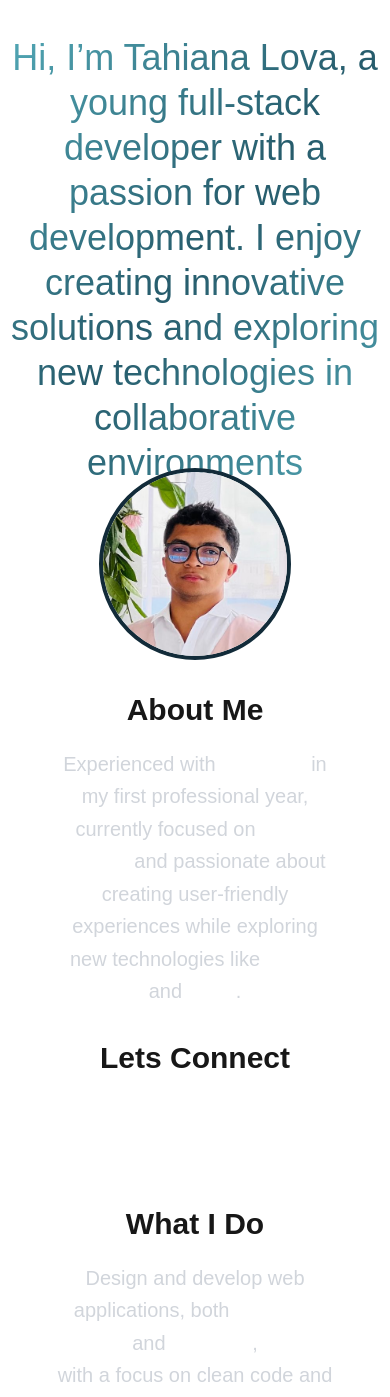
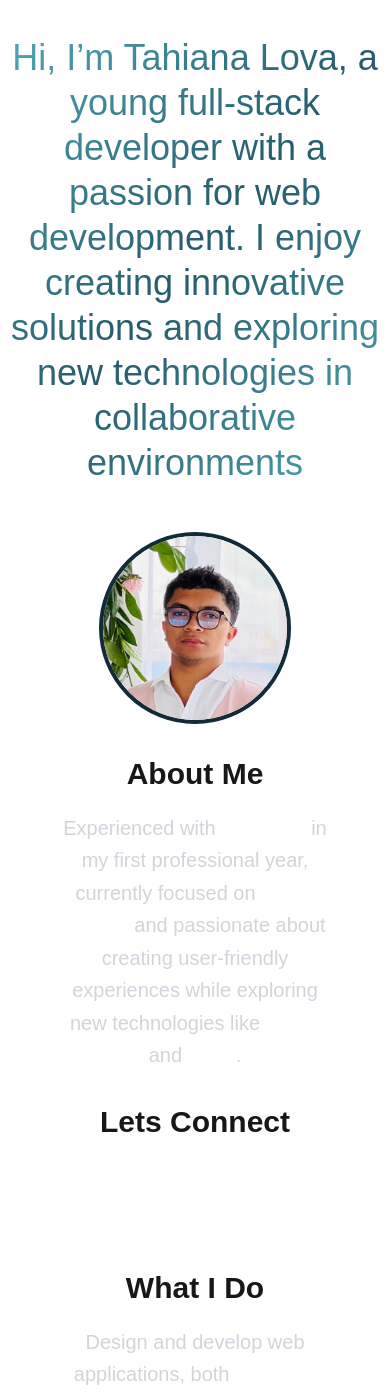
Before and after one commit to Mukkun007/PORTFOLIO-LOVA, a Next.js app: page / in a window 390 px wide. Shown: the top 1397 px of the page. Built offline with nearby package versions, Linux system fonts and the light colour scheme.

Commit message:
final responsive biographie

```diff
--- a/src/components/Biographie.tsx
+++ b/src/components/Biographie.tsx
@@ -7,7 +7,7 @@ const Biographie = () => {
 
   return (
     <>
-      <div className="biographie flex flex-wrap ml-[40px] 2xl:ml[100px] mr-[40px] 2xl:mr[100px] mt-8 sm:mt-[5rem] md:mt-[6rem] 2xl:ml-[140px] 2xl:mr-[140px] md:justify-center">
+      <div className="biographie flex flex-wrap ml-[40px] 2xl:ml[100px] mr-[40px] 2xl:mr[100px] mt-[6rem] sm:mt-[5rem] md:mt-[6rem] 2xl:ml-[140px] 2xl:mr-[140px] md:justify-center">
         <div className="w-full lg:w-1/5 p-4 flex justify-center items-center">
           <div className="w-[12rem] lg:w-[11rem] xl:w-[12rem] h-[12rem] lg:h-[10rem] xl:h-[12rem] border-4 border-[#122b39] rounded-full overflow-hidden flex justify-center items-center">
             <img
```
